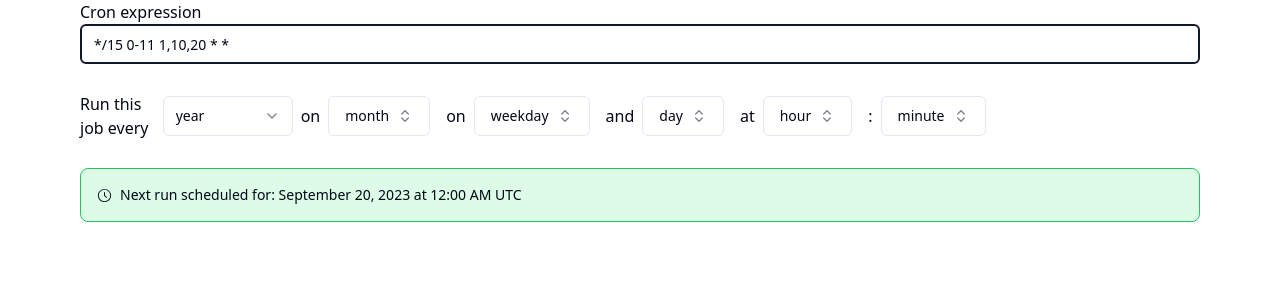
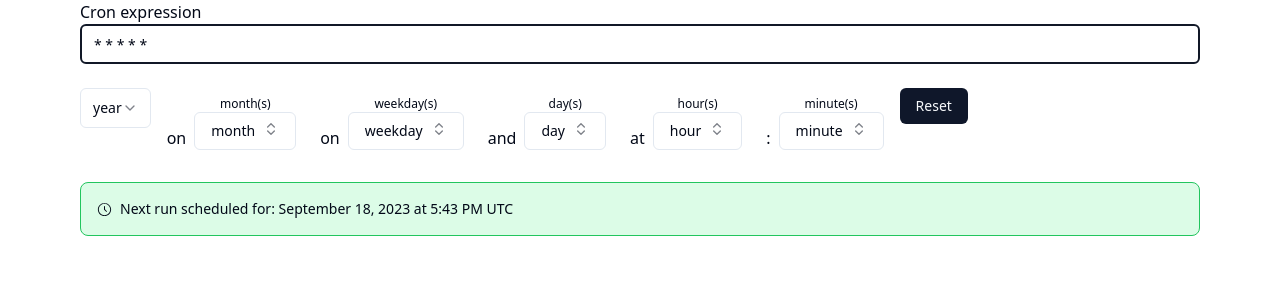
Before and after one commit to nucleuscloud/neocron, a Next.js app: page / in a window 1280 px wide. Shown: the top 300 px of the page. Built offline with nearby package versions, Linux system fonts and the light colour scheme.

Commit message:
fixed box overflowing and sorting

```diff
--- a/components/ui/Cron/Cron.tsx
+++ b/components/ui/Cron/Cron.tsx
@@ -6,21 +6,22 @@ import { DateTime } from "luxon";
 import ScheduleExplainer from "./Schedule";
 import { arrayToString, stringToArray } from "@/lib/part";
 import { Schedule, getSchedule } from "@/lib/schedule";
-import { CronState, Error, ValuePayload } from "@/types";
+import { CronState, ValuePayload } from "@/types";
 
 //TODO: fix the way that the error gets set
 
 export default function Cron(): ReactElement {
   const updateSchedule = (state: CronState): CronState => {
-    const schedule: Schedule = getSchedule(state.array);
+    const newSchedule = getSchedule(state.array);
+    setSchedule(newSchedule);
     return {
       ...state,
-      next: schedule.next().toLocaleString(DateTime.DATETIME_FULL),
+      next: newSchedule.next().toLocaleString(DateTime.DATETIME_FULL),
     };
   };
 
   const getInitialState = (): CronState => {
-    const expression = "*/15 0-11 1,10,20 * *";
+    const expression = "* * * * *";
     const array = stringToArray(expression);
     return updateSchedule({
       expression,
@@ -29,6 +30,11 @@ export default function Cron(): ReactElement {
       next: "",
     });
   };
+
+  const [schedule, setSchedule] = useState<Schedule>(
+    new Schedule(stringToArray("* * * * *"))
+  );
+  const [state, setState] = useState<CronState>(getInitialState);
 
   const setExpression = (expression: string) => {
     let newState: CronState = { ...state, expression, error: "" };
@@ -55,12 +61,20 @@ export default function Cron(): ReactElement {
     setState(newState);
   };
 
-  const [state, setState] = useState<CronState>(getInitialState);
+  const resetSchedule = () => {
+    schedule.reset;
+    setState(getInitialState());
+    console.log("state in cr", state.array);
+  };
 
   return (
     <div className="flex flex-col space-y-6">
       <CronExpression state={state} setExpression={setExpression} />
-      <ScheduleSelectors setValue={setValue} />
+      <ScheduleSelectors
+        setValue={setValue}
+        resetSchedule={resetSchedule}
+        state={state}
+      />
       <ScheduleExplainer state={state} />
     </div>
   );
--- a/components/ui/Cron/MultiSelect.tsx
+++ b/components/ui/Cron/MultiSelect.tsx
@@ -7,7 +7,6 @@ import { Button } from "@/components/ui/button";
 import {
   Command,
   CommandGroup,
-  CommandInput,
   CommandItem,
   CommandSeparator,
 } from "@/components/ui/command";
@@ -16,19 +15,20 @@ import {
   PopoverContent,
   PopoverTrigger,
 } from "@/components/ui/popover";
-import { Unit } from "@/types";
+import { CronState, Unit } from "@/types";
 import { spreadOption } from "@/lib/units";
 
 interface Props {
   options: Unit;
   onChange: (opt: string[]) => void;
+  state: CronState;
+  index: number;
 }
 
 export default function MultiSelect(props: Props) {
   const inputRef = useRef<HTMLInputElement>(null);
-  const { options } = props;
+  const { options, state, index } = props;
   const [openCombobox, setOpenCombobox] = useState(false);
-  const [inputValue, setInputValue] = useState<string>("");
   const [selectedValues, setSelectedValues] = useState<string[]>([]);
   const [selectAll, setSelectAll] = useState<boolean>(false);
 
@@ -36,12 +36,15 @@ export default function MultiSelect(props: Props) {
     setSelectedValues((currentOption) => {
       const updatedOptions = !currentOption.includes(option)
         ? [...currentOption, option]
-        : currentOption.filter((l) => l !== option);
+        : currentOption.filter((curr) => curr !== option);
 
       props.onChange(updatedOptions); // Notify parent about the change.
 
       return updatedOptions;
     });
+
+    console.log("state", state.expression);
+
     inputRef?.current?.focus();
   };
 
@@ -72,36 +75,42 @@ export default function MultiSelect(props: Props) {
     }
   };
 
+  //TODO: fix the selected values showing on the chips when the schedule is reset
+  // and the ranges for when multiple values are selected
+
+  //TODO: fix spacing on the overflow so that it overflows nicely
+
   return (
-    <div className="flex flex-row items-center">
+    <div className="flex flex-col items-center">
+      <div className="text-xs text-center">{options.name}(s)</div>
       <Popover open={openCombobox} onOpenChange={setOpenCombobox}>
         <PopoverTrigger asChild>
           <Button
             variant="outline"
             role="combobox"
             aria-expanded={openCombobox}
-            className="justify-between text-foreground items-center"
+            className="flex flex-wrap max-w-sm text-foreground "
           >
+            <div className="flex flex-row">
+              <div className=" flex flex-wrap ">
                 {selectedValues.length > 0 ? (
-              selectedValues?.sort().map((item) => (
-                <Badge variant="secondary" key={item} className="mr-1 ">
+                  selectedValues
+                    ?.sort((a, b) => Number(a) - Number(b))
+                    .map((item) => (
+                      <Badge variant="secondary" key={item} className="mr-1">
                         {formatOption(item)}
                       </Badge>
                     ))
                 ) : (
-              <div>{options.name}</div>
+                  <div className="items-start">{options.name}</div>
                 )}
+              </div>
               <ChevronsUpDown className="ml-2 h-4 w-4 shrink-0 opacity-50" />
+            </div>
           </Button>
         </PopoverTrigger>
         <PopoverContent className="w-[200px] p-0">
           <Command loop>
-            <CommandInput
-              ref={inputRef}
-              placeholder="Search values..."
-              value={inputValue}
-              onValueChange={setInputValue}
-            />
             <CommandGroup className="max-h-[145px] overflow-auto">
               {spreadOption(options).map((option) => {
                 const isActive = selectedValues?.includes(option);
@@ -125,7 +134,6 @@ export default function MultiSelect(props: Props) {
             <CommandSeparator alwaysRender />
             <CommandGroup>
               <CommandItem
-                value={inputValue}
                 className="text-xs text-muted-foreground"
                 onSelect={handleSelectAll}
               >
--- a/components/ui/Cron/ScheduleSelectors.tsx
+++ b/components/ui/Cron/ScheduleSelectors.tsx
@@ -9,9 +9,12 @@ import {
   SelectTrigger,
   SelectValue,
 } from "@/components/ui/select";
+import { Button } from "../button";
 
 interface Props {
   setValue: (val: ValuePayload) => void;
+  resetSchedule: () => void;
+  state: CronState;
 }
 
 const scheduleSelector: ScheduleSelectorObject[] = [
@@ -24,12 +27,14 @@ const scheduleSelector: ScheduleSelectorObject[] = [
 ];
 
 export default function ScheduleSelectors(props: Props): ReactElement {
-  const { setValue } = props;
-  const [schedule, setSchedule] = useState<string>("year");
+  const { setValue, resetSchedule, state } = props;
+  const [selectedsSchedule, setSelectedSchedule] = useState<string>("year");
   const units = getUnits();
 
   const handleSelectors = () => {
-    const index = scheduleSelector.findIndex((ind) => ind.name == schedule);
+    const index = scheduleSelector.findIndex(
+      (ind) => ind.name == selectedsSchedule
+    );
     return scheduleSelector.slice(index + 1).map((opt) => {
       //add 1 to the index so only the selectors after the selected value are returned
       const unit = units.find((unit) => unit.name === opt.name);
@@ -39,16 +44,14 @@ export default function ScheduleSelectors(props: Props): ReactElement {
       }
 
       return (
-        <div
-          key={opt.name}
-          className="flex flex-row items-center space-x-2 p-2"
-        >
+        <div key={opt.name} className="flex flex-row items-end space-x-2 p-2">
           <div>{opt.prefix}</div>
           <div>
             <Selector
               unit={unit}
               index={units.findIndex((unit) => unit.name === opt.name)}
               setValue={setValue}
+              state={state}
             />
           </div>
         </div>
@@ -57,12 +60,11 @@ export default function ScheduleSelectors(props: Props): ReactElement {
   };
 
   return (
-    <div className="flex flex-row items-center w-full">
-      <div className="flex flex-row space-x-2 items-center">
-        <div>Run this job every</div>
-        <Select onValueChange={(opt: string) => setSchedule(opt)}>
+    <div className="flex flex-row  w-full space-x-2 items-start">
+      <div className="flex flex-row space-x-2 items-start">
+        <Select onValueChange={(opt: string) => setSelectedSchedule(opt)}>
           <SelectTrigger>
-            <SelectValue placeholder={schedule} />
+            <SelectValue placeholder={selectedsSchedule} />
           </SelectTrigger>
           <SelectContent>
             {scheduleSelector.map((opt) => (
@@ -74,6 +76,7 @@ export default function ScheduleSelectors(props: Props): ReactElement {
         </Select>
       </div>
       {handleSelectors()}
+      <Button onClick={resetSchedule}>Reset</Button>
     </div>
   );
 }
--- a/components/ui/Cron/Selector.tsx
+++ b/components/ui/Cron/Selector.tsx
@@ -6,19 +6,20 @@ interface Props {
   index: number;
   unit: Unit;
   setValue: (val: ValuePayload) => void;
+  state: CronState;
 }
 
 export default function Selector(props: Props): ReactElement {
-  const { unit, index, setValue } = props;
+  const { unit, index, setValue, state } = props;
 
   return (
-    <div className="flex flex-col lg:flex-row items-center">
     <MultiSelect
       options={unit}
+      state={state}
       onChange={(e) => {
         setValue({ index, values: e.map(Number) });
       }}
+      index={index}
     />
-    </div>
   );
 }
--- a/components/ui/button.tsx
+++ b/components/ui/button.tsx
@@ -19,7 +19,7 @@ const buttonVariants = cva(
         link: "text-primary underline-offset-4 hover:underline",
       },
       size: {
-        default: "h-10 px-4 py-2",
+        default: " px-4 py-2",
         sm: "h-9 rounded-md px-3",
         lg: "h-11 rounded-md px-8",
         icon: "h-10 w-10",
--- a/lib/schedule.ts
+++ b/lib/schedule.ts
@@ -1,6 +1,5 @@
 import { DateTime } from "luxon";
 import { assertValidArray } from "./utils";
-import { units } from "./units";
 
 export class Schedule {
   readonly arr: number[][];
@@ -47,10 +46,11 @@ export class Schedule {
   /**
    * Resets the iterator
    */
-  reset() {
+  reset = () => {
     this.pristine = true;
     this.date = this.now.plus(0);
-  }
+    // this.arr = stringToArray("*****")
+  };
 
   /**
    * Returns the time the schedule would run next
```
Lines whose indentation alone changed are shown as unchanged.
